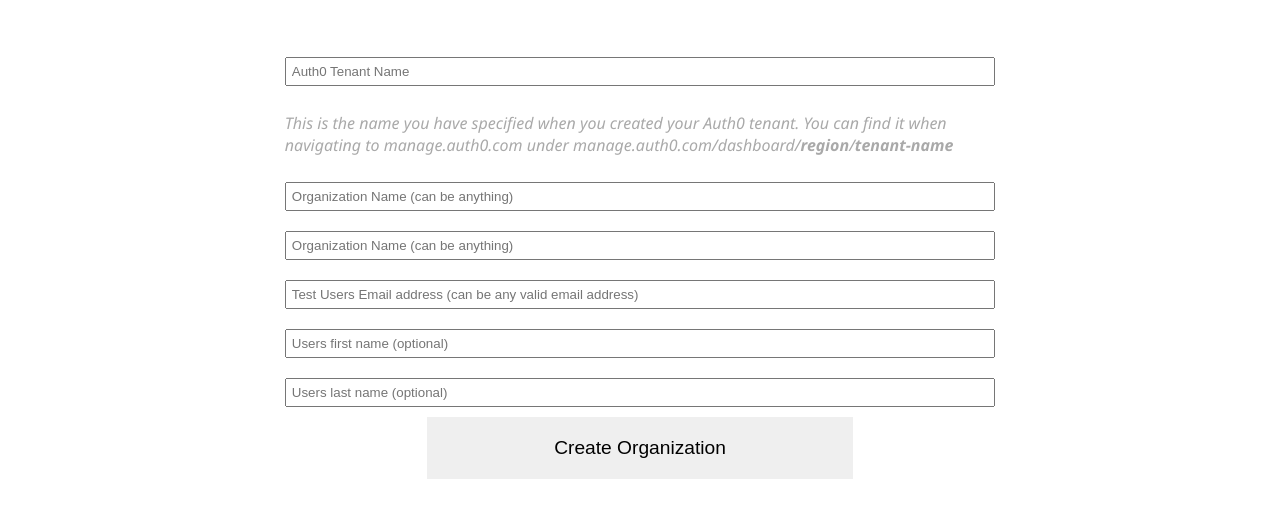
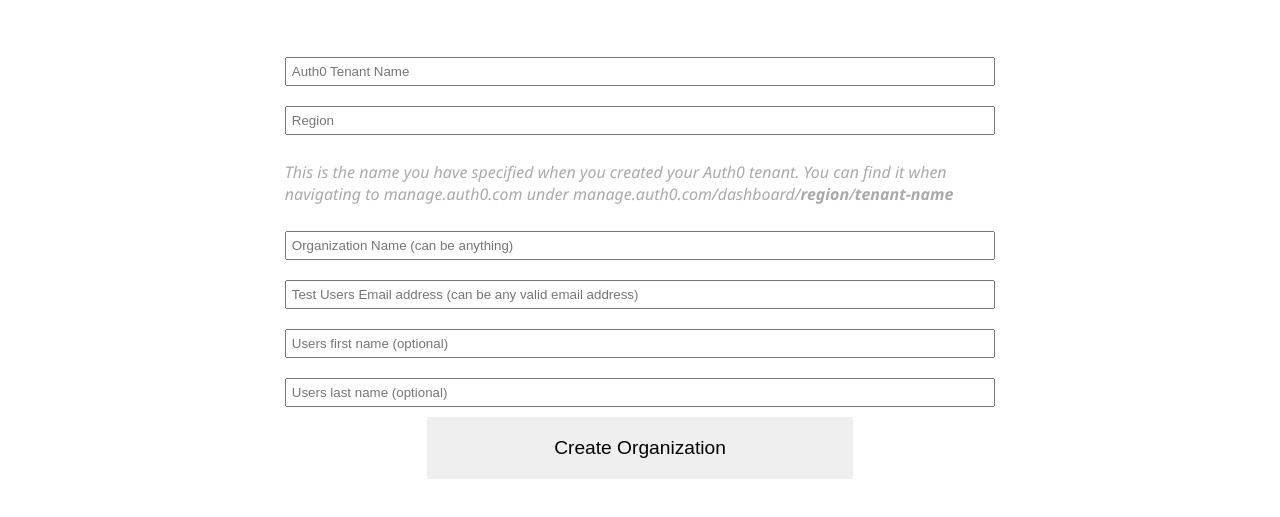
Before and after one commit to escobar022/Okta-Organization-Creator, a website: page pages/index.html in a window 1280 px wide. Shown: the part 181-698 px from the top of the page. Drawn offline with Linux system fonts and the light colour scheme.

Commit message:
update region

```diff
--- a/pages/index.html
+++ b/pages/index.html
@@ -54,10 +54,9 @@
         information below and click submit to create your directory!</p>
     <section id="input">
         <input id="tenant" type="text" placeholder="Auth0 Tenant Name">
+        <input id="region" type="text" placeholder="Region">
         <p class="help">This is the name you have specified when you created your Auth0 tenant. You can find it when
-            navigating to manage.auth0.com under manage.auth0.com/dashboard/<b>region</b>/<b>tenant-name</b></p>
-        <input id="region" type="text" placeholder="Organization Name (can be anything)">
-        <input id="org" type="text" placeholder="Organization Name (can be anything)">
+            navigating to manage.auth0.com under manage.auth0.com/dashboard/<b>region</b>/<b>tenant-name</b></p>        <input id="org" type="text" placeholder="Organization Name (can be anything)">
         <input id="email" type="text" placeholder="Test Users Email address (can be any valid email address)">
         <input id="first" type="text" placeholder="Users first name (optional)">
         <input id="last" type="text" placeholder="Users last name (optional)">
```
